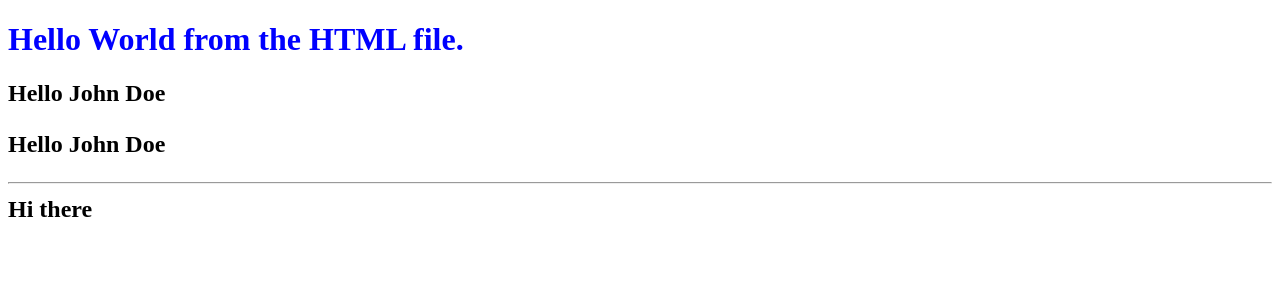
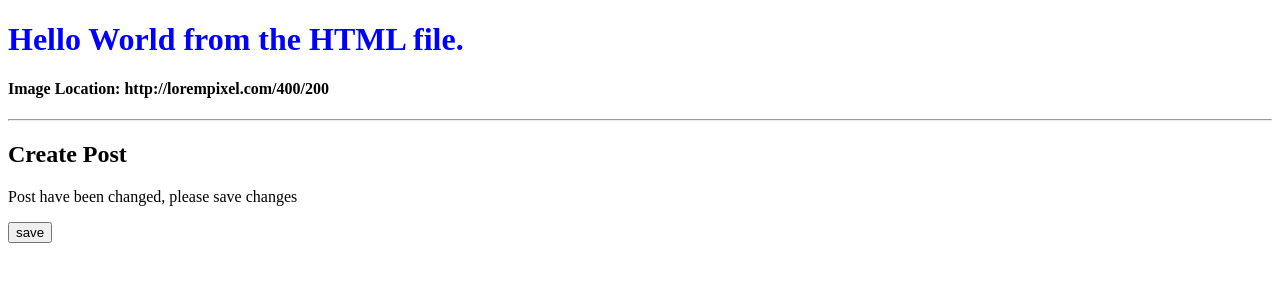
Before and after one commit to vega-ken/angularTutorial, an Angular app: page / in a window 1280 px wide. Shown: the top 300 px of the page. Built offline with nearby package versions, Linux system fonts and the light colour scheme.

Commit message:
agregada la forma para hacer enlace entre las propiedades de un componente y cambiar el UI a partir de eso

```diff
--- a/src/app/components/sandbox/sandbox.component.html
+++ b/src/app/components/sandbox/sandbox.component.html
@@ -1,30 +1,14 @@
 <h1 class="special">Hello World from the HTML file.</h1>
 
-<h2>
-  Hello
-  <!--
-  <span *ngIf="showName">{{name}}</span>
-  <span *ngIf="!showName">World</span>
-  -->
-  <span *ngIf="showName; else noName">{{name}}</span>
-  <ng-template #noName>World</ng-template>
+<!-- 3 maneras de enlazar propiedades -->
+<!--<div><img src="{{imageUrl}}" alt=""></div>
+<div><img [src]="imageUrl" alt=""></div>
+<div><img bind-src="imageUrl" alt=""></div>
+-->
+<h4>Image Location: <span [textContent]="imageUrl"></span></h4>
 
-  <p>Hello {{ showName ? name : 'World' }}</p>
+<hr>
 
-  <hr>
-
-  <div [ngSwitch]="greeting">
-    <div *ngSwitchCase="'1'">
-      Hello World
-    </div>
-    <div *ngSwitchCase="'2'">
-      Hi there
-    </div>
-    <div *ngSwitchCase="'3'">
-      What's up
-    </div>
-    <div *ngSwitchDefault>
-      Hello recruiter
-    </div>
-  </div>
-</h2>
+<h2>Create Post</h2>
+<p [hidden]="isUnchanged">Post have been changed, please save changes</p>
+<button [disabled]="isUnchanged">save</button>
--- a/src/app/components/sandbox/sandbox.component.ts
+++ b/src/app/components/sandbox/sandbox.component.ts
@@ -9,9 +9,6 @@ import { Component } from '@angular/core';
 
 export class SandboxComponent { // tu clase debe hacer match con el nombre del archivo
 
-  name:string = 'John Doe';
-  showName:boolean = true;
-
-  greeting:number = 2;
-
+  imageUrl:string = 'http://lorempixel.com/400/200';
+  isUnchanged:boolean = false;
 }
```
Also changed, not shown: notasAngular.txt.
